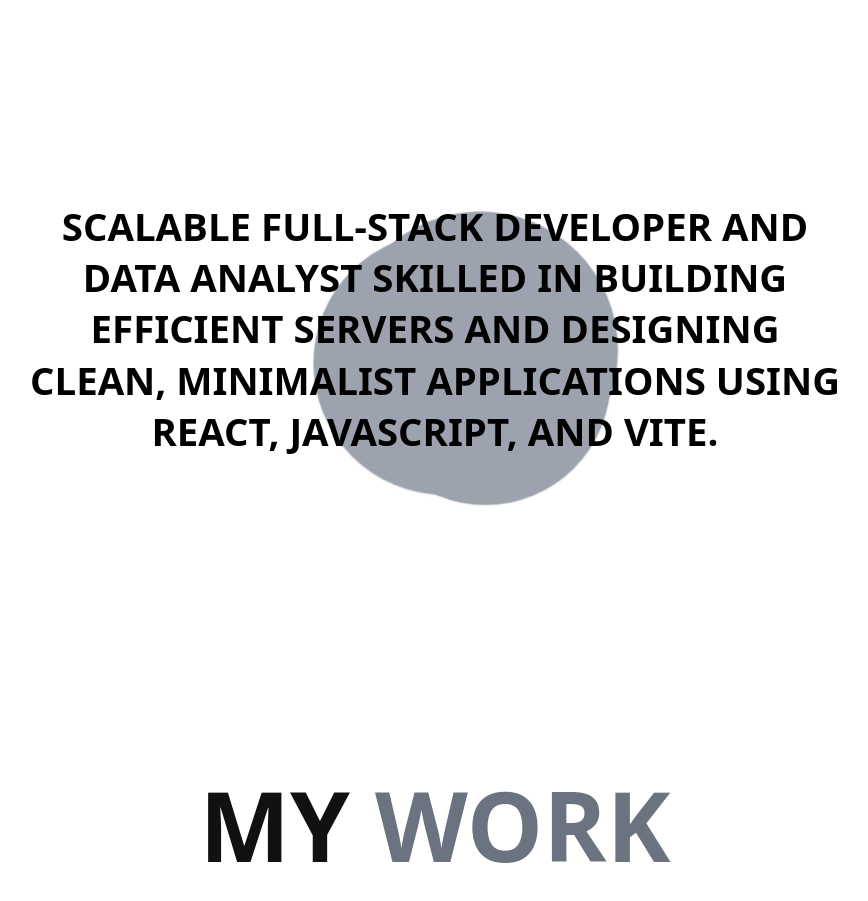
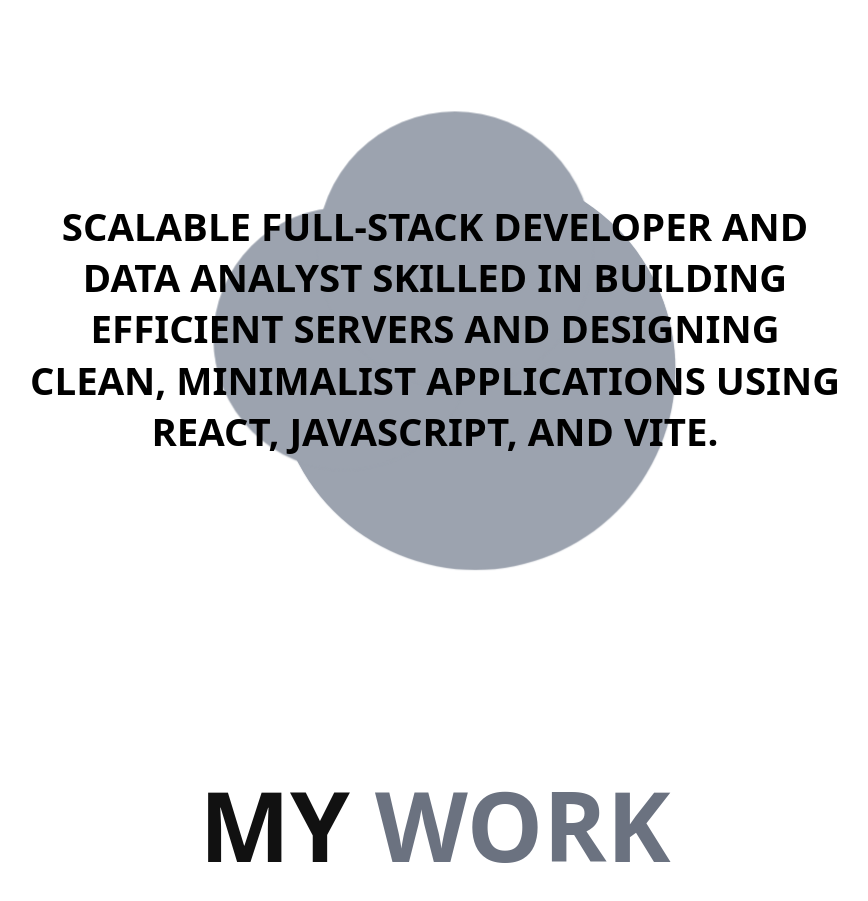
Before and after one commit to AdityaShuk1a/Portfolio, a React (Vite) app in the folder frontend/: page / in a window 1280 px wide. Shown: the part 871-1772 px from the top of the page, without its empty margins (205-1073 px from the left). Built offline with nearby package versions, Linux system fonts and the light colour scheme.

Commit message:
some changes in blog design

```diff
--- a/frontend/src/styles/home.module.css
+++ b/frontend/src/styles/home.module.css
@@ -65,14 +65,41 @@
     animation-delay: 3s;
 }
 
+@media screen and (min-width: 768px) {
+    .bg {
+        --x: -40%;
+        --y: -40%;
+        animation-delay: 0s;
+    }
+
+    .bg1 {
+        --x: -90%;
+        --y: -50%;
+        animation-delay: 1.5s;
+    }
+
+    .bg2 {
+        --x: -50%;
+        --y: -90%;
+        animation-delay: 3s;
+    }
+
+    .bg,
+    .bg1 .bg2 {
+        height: 400px;
+        width: 400px;
+    }
+}
 
 @keyframes floatPulse {
     0% {
         transform: translate(var(--x), var(--y)) scale(1);
     }
+
     50% {
         transform: translate(calc(var(--x) + 20px), calc(var(--y) + 20px)) scale(1.1);
     }
+
     100% {
         transform: translate(var(--x), var(--y)) scale(1);
     }
```
Lines whose indentation alone changed are shown as unchanged.
